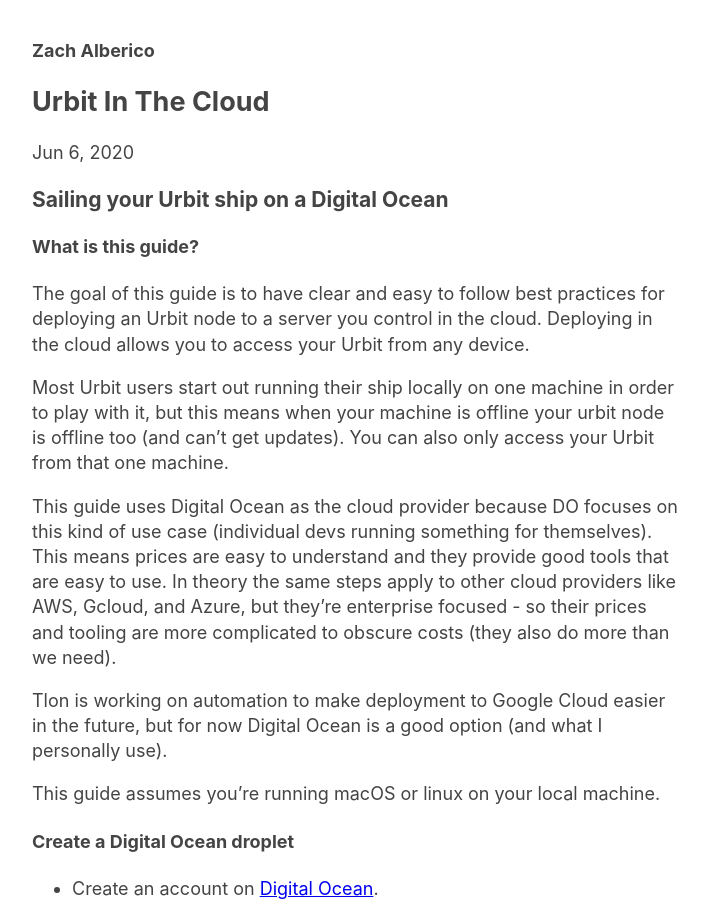
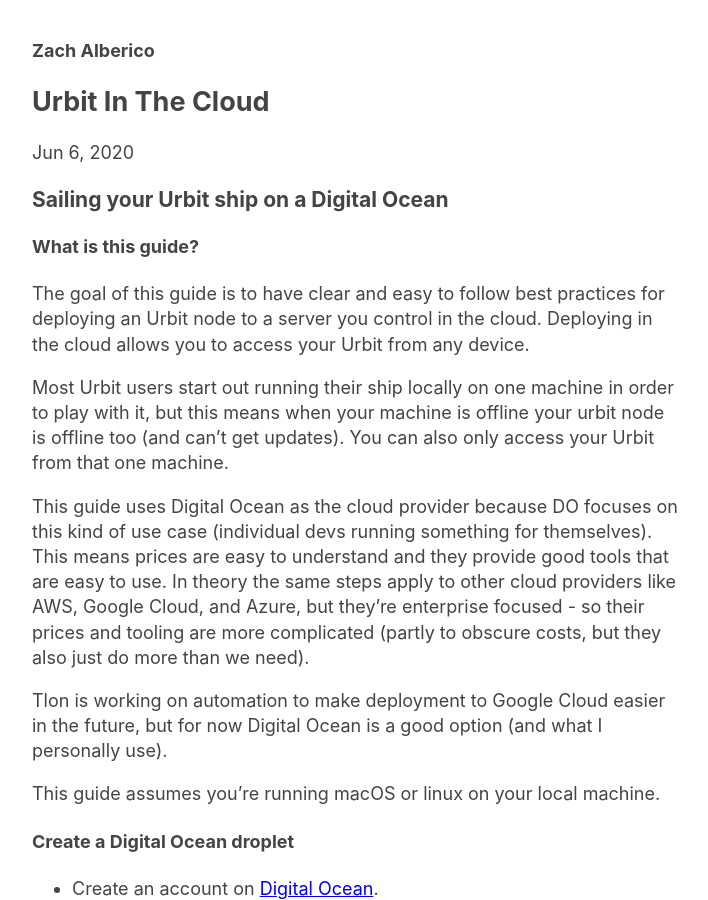
Before and after one commit to zalberico/zalberico.github.io, a Jekyll site: the page built from _posts/2020-06-06-urbit-on-the-cloud.markdown, in a window 1280 px wide and 900 px high. Shown: the whole window, without its empty margins (283-991 px from the left). Built offline with Jekyll 4.4.1, drawn with Linux system fonts in a browser that asks for light colours; some of the changed text lies outside the part shown.

Commit message:
More grammar fixes

```diff
--- a/_posts/2020-06-06-urbit-on-the-cloud.markdown
+++ b/_posts/2020-06-06-urbit-on-the-cloud.markdown
@@ -14,7 +14,7 @@
 You can also only access your Urbit from that one machine.
 
 This guide uses Digital Ocean as the cloud provider because DO focuses on this kind of use case (individual devs running something for themselves).
-This means prices are easy to understand and they provide good tools that are easy to use. In theory the same steps apply to other cloud providers like AWS, Gcloud, and Azure, but they're enterprise focused - so their prices and tooling are more complicated to obscure costs (they also do more than we need).
+This means prices are easy to understand and they provide good tools that are easy to use. In theory the same steps apply to other cloud providers like AWS, Google Cloud, and Azure, but they're enterprise focused - so their prices and tooling are more complicated (partly to obscure costs, but they also just do more than we need).
 
 Tlon is working on automation to make deployment to Google Cloud easier in the future, but for now Digital Ocean is a good option (and what I personally use).
 
```
Also changed, not shown: other parts of _posts/2020-06-06-urbit-on-the-cloud.markdown (+3 -3 lines).
